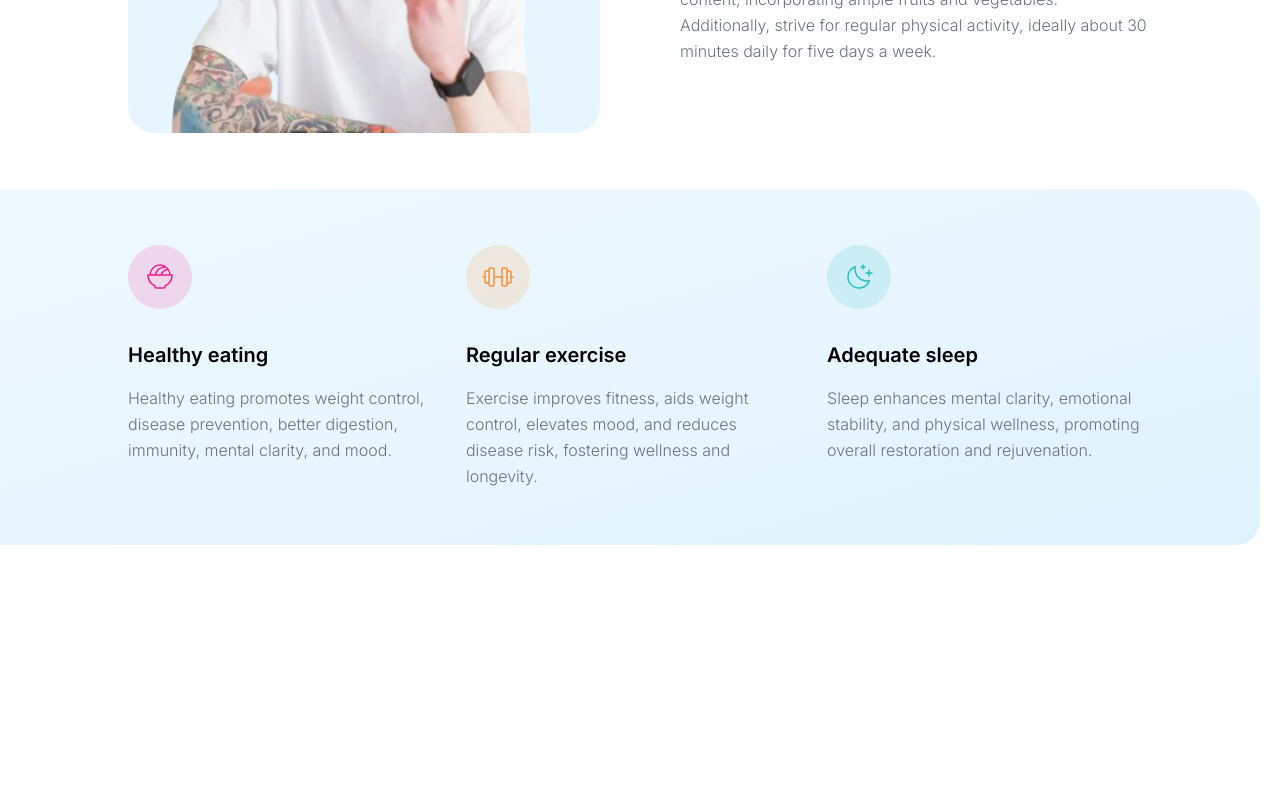
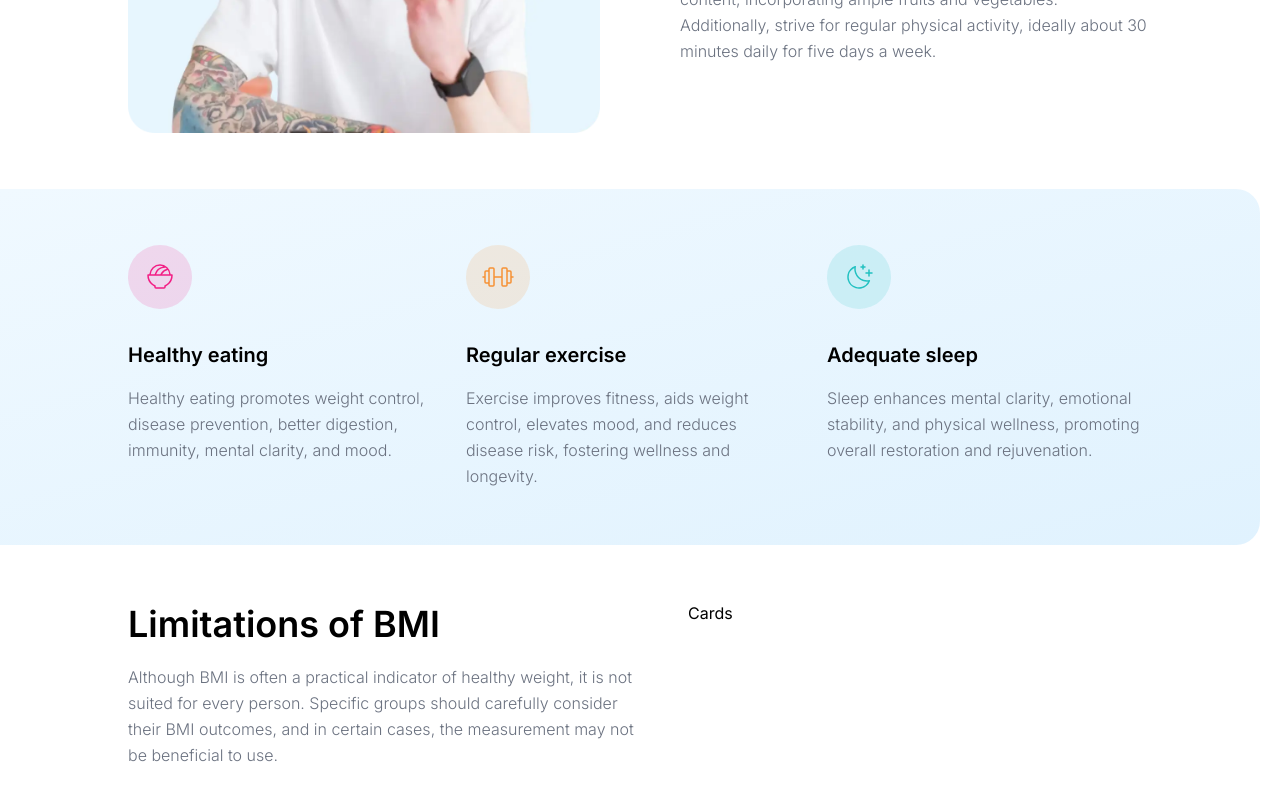
Before and after one commit to chungvuiloong/bmi_calculator, a Next.js app: page / in a window 1280 px wide. Shown: the part 992-1792 px from the top of the page. Before the commit the page ends 1537 px from the top, so only its background shows below. Built offline with nearby package versions, Linux system fonts and the light colour scheme.

Commit message:
Add data, typography,

```diff
--- a/src/components/Limitations/index.tsx
+++ b/src/components/Limitations/index.tsx
@@ -1,9 +1,50 @@
+'use client'
+import { Typography } from '@material-tailwind/react';
 import React from 'react';
+
+const limitation_card_data =  [
+    {
+        title: "Gender",
+        description: "The development and body fat composition of girls and boys vary with age. Consequently, a child's age and gender are considered when evaluating their BMI."
+    },
+    {
+        title: "Age",
+        description: "In aging individuals, increased body fat and muscle loss may cause BMI to underestimate body fat content."
+    },
+    {
+        title: "Muscle",
+        description: "BMI may misclassify muscular individuals as overweight or obese, as it doesn't differentiate muscle from fat."
+    },
+    {
+        title: "Pregnancy",
+        description: "Expectant mothers experience weight gain due to their growing baby. Maintaining a healthy pre-pregnancy BMI is advisable to minimise health risks for both mother and child."
+    },
+    {
+        title: "Race",
+        description: "Certain health concerns may affect individuals of some Black and Asian origins at lower BMIs than others. To learn more, it is advised to discuss this with your GP or practical nurse."
+    }
+]
 
 export const Limitation = () => {
     return (
-        <div>
-
-        </div>
+        <section className='relative'>
+            <div className='py-14'>
+                <div className='relative px-5 md:px-8 xl:px-32 z-10'>
+                    <div className='container mx-auto flex gap-12'>
+                        <div className='basis-1/2 flex flex-col gap-4'>
+                            <Typography variant='h2' className='font-semibold'>Limitations of BMI</Typography>
+                            <Typography variant='paragraph'>
+                                Although BMI is often a practical indicator of healthy weight,
+                                it is not suited for every person. Specific groups should carefully consider their BMI outcomes,
+                                and in certain cases, the measurement may not be beneficial to use.
+                            </Typography>
+                        </div>
+                        <div>
+                            Cards
+                        </div>
+                    </div>
+                </div>
+            </div>
+        </section>
     );
 };
```
